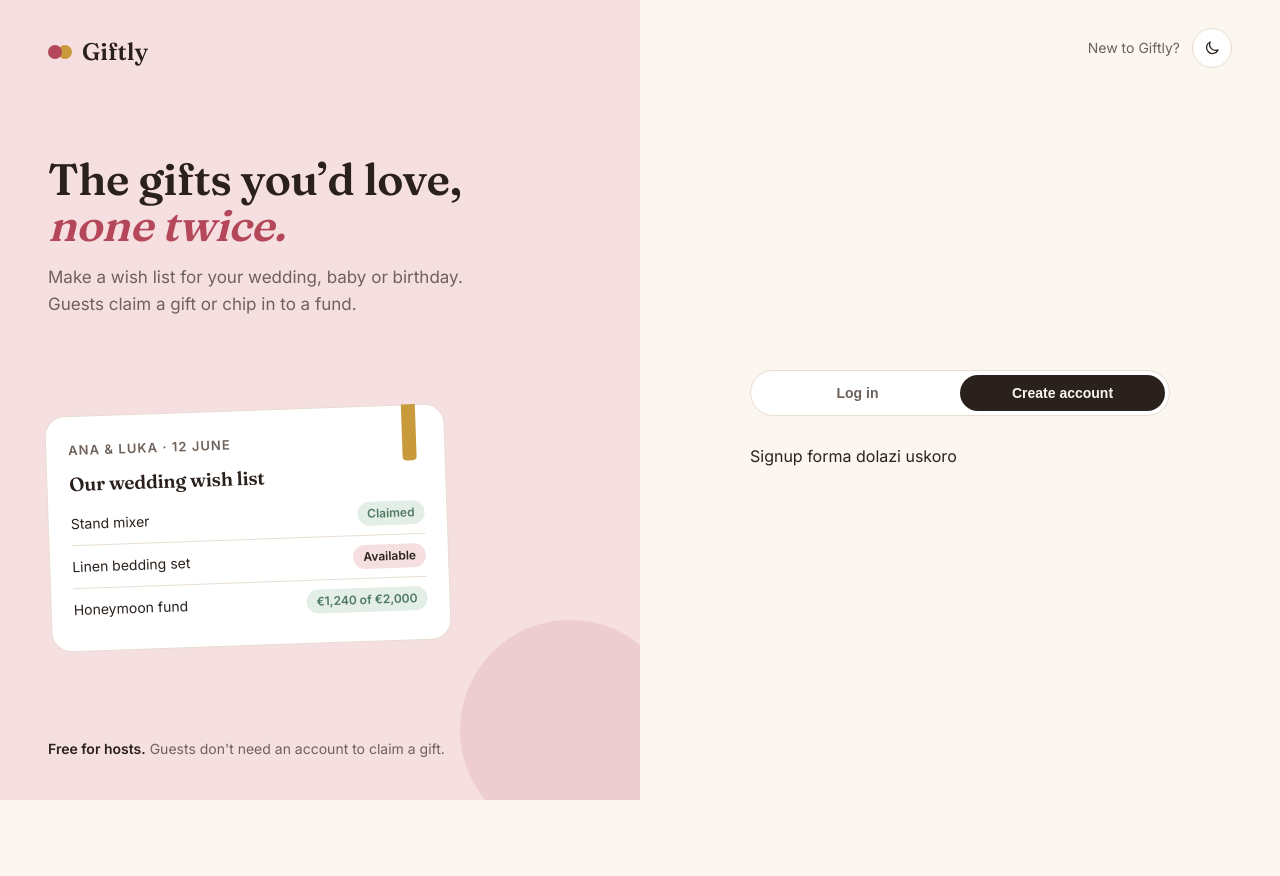
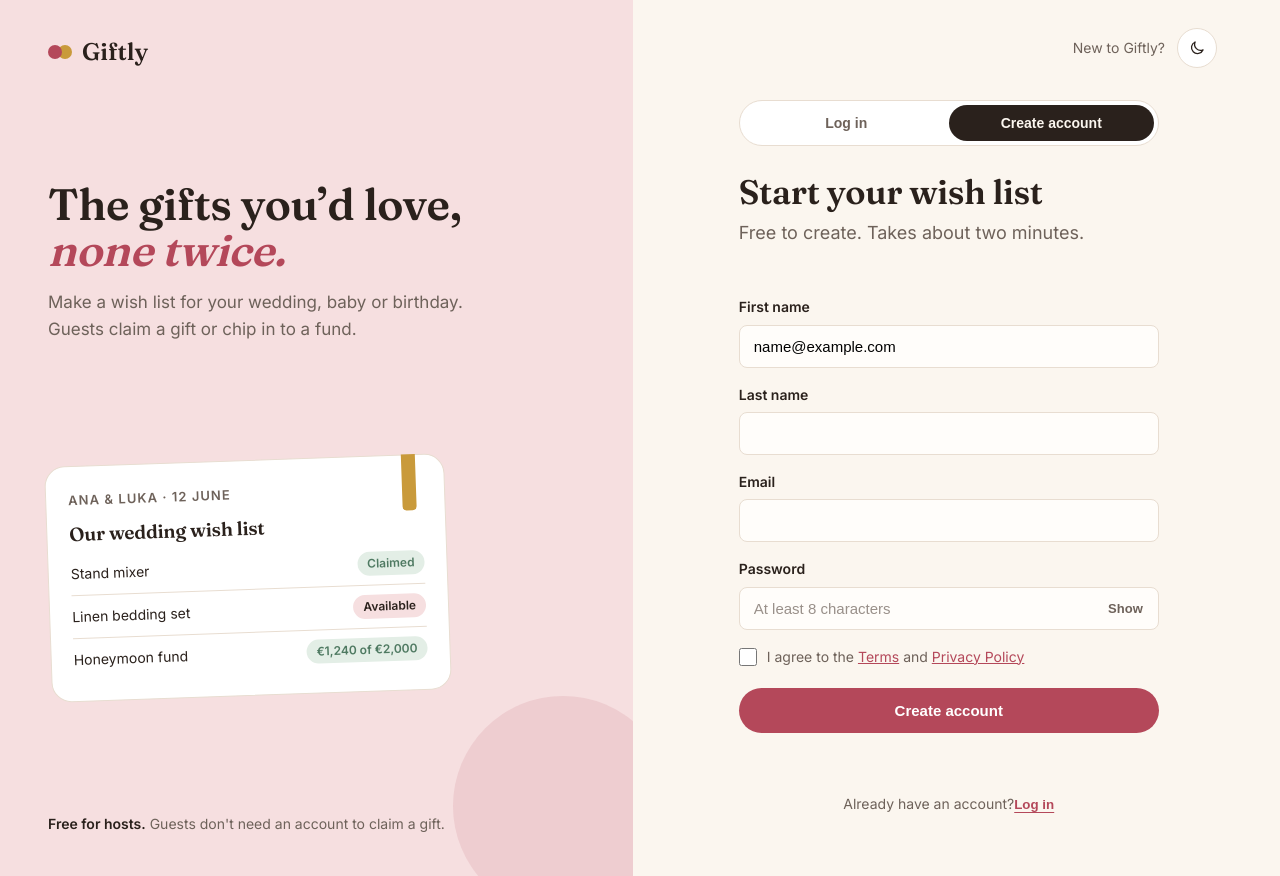
Before and after one commit to FasterThanIE/giftly, a React (Vite) app: page / in a window 1280 px wide. Both pictures are taken after typing "name@example.com", "Sample123" into the empty fields and a click on the tab "Create account". Before the commit the page ends 800 px from the top, so only its background shows below. Built offline with nearby package versions, Linux system fonts and the light colour scheme.

Commit message:
Add signup form and fix layout shift on tab switch

```diff
--- a/src/components/AuthPage.jsx
+++ b/src/components/AuthPage.jsx
@@ -6,6 +6,7 @@ function AuthPage() {
 
     const [theme, setTheme] = useState("light");
     const [tab, setTab] = useState("login");
+    const [showPass, setShowPass ] = useState(false);
 
     const toggleTheme = () => {
         const newTheme = theme === "light" ? "dark" : "light";
@@ -94,7 +95,7 @@ function AuthPage() {
 
                                         <div className="inputwrap">
                                             <input
-                                                type="password"
+                                                type={ showPass ? "text" : "password"}
                                                 id="password"
                                                 name="password"
                                             />
@@ -102,8 +103,11 @@ function AuthPage() {
                                             <button
                                                 className="peekbtn"
                                                 type="button"
+                                                onClick={() => setShowPass(!showPass)}
                                             >
-                                                Show
+                                                {showPass ? "Hide" : "Show"}
+
+
                                             </button>
                                         </div>
                                     </div>
@@ -139,7 +143,57 @@ function AuthPage() {
                             </>
 
                         ) :
-                            ( <p>Signup forma dolazi uskoro</p> )
+                            (
+                                <>
+                                    <div className="head">
+                                    <h1>Start your wish list</h1>
+                                        <p>Free to create. Takes about two minutes.</p>
+                                    </div>
+
+                                    <form noValidate>
+                                        <div className="field">
+                                            <label htmlFor="su_firstName">First name</label>
+                                                <input id="su_firstName" name="first_name" autoComplete="given-name" type="text" />
+                                        </div>
+                                        <div className="field">
+                                            <label htmlFor="su_lastName">Last name</label>
+                                            <input id="su_lastName" name="last_name" autoComplete="family-name" type="text" />
+                                        </div>
+                                        <div className="field">
+                                            <label htmlFor="su_email">Email</label>
+                                            <input id="su_email" name="email" autoComplete="email" type="email" />
+                                        </div>
+                                        <div className="field">
+                                            <label htmlFor="su_pass">Password</label>
+                                            <div className="inputwrap">
+                                                <input id="su_pass" placeholder="At least 8 characters" autoComplete="new-password" name="password"
+                                            type={ showPass ? "text" : "password"}
+                                            />
+                                                <button
+                                                className="peekbtn"
+                                                type="button"
+                                                onClick={() => setShowPass(!showPass)}
+                                            >
+                                                {showPass ? "Hide" : "Show"}
+                                            </button>
+                                            </div>
+                                        </div>
+
+                                        <label className="check">
+                                            <input type="checkbox" /><span>I agree to the <a href="#">Terms</a> and <a href="#">Privacy Policy</a></span>
+                                        </label>
+
+                                        <button className="primary" type="submit">Create account</button>
+                                        <p className="notice"></p>
+
+                                    </form>
+
+                                   <p className="switch">Already have an account?
+                                       <button type="button" onClick={() => setTab("login")}>Log in</button>
+                                   </p>
+                                </>
+
+                            )
 
                         }
 
--- a/src/index.css
+++ b/src/index.css
@@ -24,6 +24,8 @@ body {
   font-family:var(--font-sans); font-size:16px; line-height:1.6;
   transition:background .25s, color .25s;
 }
+
+html { scrollbar-gutter: stable; }
 
 h1,h2,h3 { font-family:var(--font-display); font-weight:600; letter-spacing:-.01em; }
 a { color:var(--rose); }
@@ -343,7 +345,7 @@ footer .wrap {
 
 .side { display: flex; flex-direction: column; padding: 28px 48px; }
 .top { display: flex; justify-content: flex-end; align-items: center; gap: 12px; font-size: 14px; color: var(--muted); }
-.center { flex: 1; display: grid; place-items: center; padding: 32px 0; }
+.center { flex: 1; display: grid; place-items: start center; padding: 32px 0; }
 .card { width: 100%; max-width: 420px; }
 
 @media (max-width: 900px) {
```
